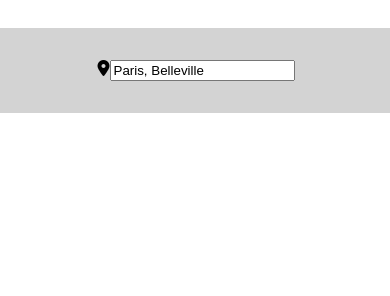
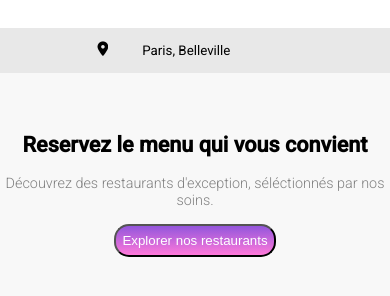
Before and after one commit to LisaLamb/LambertLisa_3_10052021, a plain HTML site: page index.html in a window 390 px wide. Shown: the part 68-364 px from the top of the page. Drawn offline with Linux system fonts and the light colour scheme; a web font is replaced by a local one.

Commit message:
introduction

```diff
--- a/css/style.css
+++ b/css/style.css
@@ -2,6 +2,12 @@
     max-width:1440px;
     align-items:center;
     margin:0 auto;
+}
+
+body {
+    font-family:'Roboto';
+    font-size:0.9rem;
+    height:1500px;
 }
 
 
@@ -18,13 +24,41 @@
         display:flex;
         align-items:center;
         justify-content:center;
-        background-color:lightgray;
+        background-color:#E8E8E8;
         width:100%;
-        height:10%;
+        height:3%;
     }
 
     .recherche{
         display:flex;
         width:50%;
     }
+
+    input{
+        text-align:center;
+        font-family:'Roboto';
+        background-color:#E8E8E8;
+        border:none;
+    }
+
+    .introduction{
+        text-align:center;
+        align-items:center;
+        background-color:#F8F8F8;
+        display: flex;
+        width:100%;
+        height:15%;
+    }
+
+    .introduction p{
+        font-weight:100;
+        color:gray;
+    }
+
+    button.explorer {
+        border-radius:15px 15px 15px 15px;
+        height:15%;
+        background:linear-gradient(#9356DC,#FF79DA);
+        color:white;
+    }
 }
--- a/index.html
+++ b/index.html
@@ -15,6 +15,8 @@
     <!--Web Font-->
     <link rel="preconnect" href="https://fonts.gstatic.com">
     <link href="https://fonts.googleapis.com/css2?family=Roboto&family=Shrikhand&display=swap" rel="stylesheet">
+    <link rel="preconnect" href="https://fonts.gstatic.com">
+    <link href="https://fonts.googleapis.com/css2?family=Roboto:wght@300;500&display=swap" rel="stylesheet">
     <script src="https://kit.fontawesome.com/fb0bff0143.js" crossorigin="anonymous"></script>
 
     <!--Open Graph data-->
@@ -45,6 +47,15 @@
                 <input type="text" value="Paris, Belleville">
             </div>
         </div>
+
+        <section class="introduction">
+            <div>
+                <h2>Reservez le menu qui vous convient</h2>
+                <p>Découvrez des restaurants d'exception, séléctionnés par nos soins.</p>
+                <button class="explorer">Explorer nos restaurants</button>
+
+            </div>
+        </section>
         <footer>
         </footer>
     </div>
```
